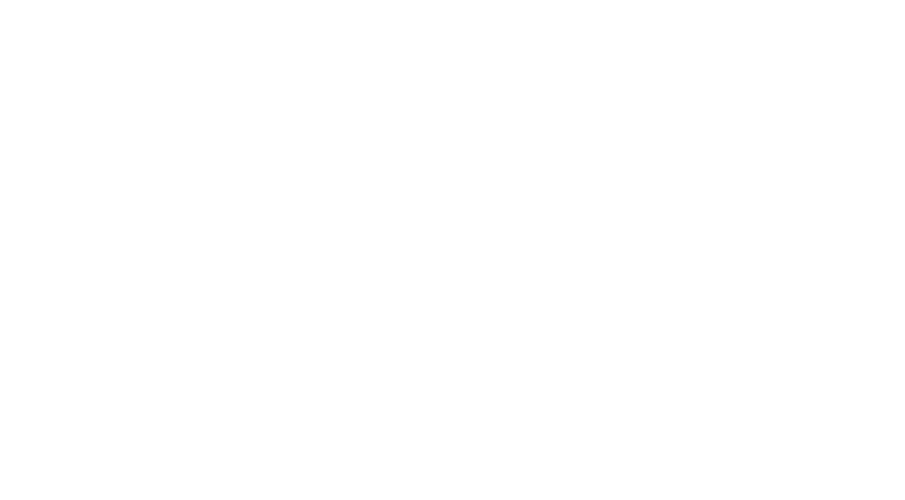
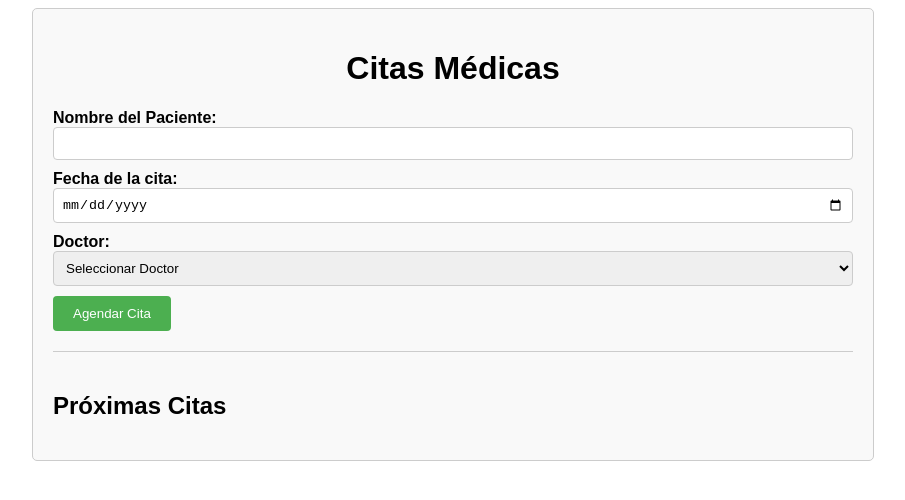
Before and after one commit to santi025/aplicaciones, a plain HTML site: page ejercicio 1/ejercicio1.html in a window 1280 px wide. Shown: the whole page, without its empty margins (187-1092 px from the left). Drawn offline with Linux system fonts and the light colour scheme.

Commit message:
cambio de la citas

```diff
--- a/ejercicio 1/ejercicio1.css
+++ b/ejercicio 1/ejercicio1.css
@@ -0,0 +1,70 @@
+body {
+    font-family: Arial, sans-serif;
+  }
+
+  .container {
+    max-width: 800px;
+    margin: 0 auto;
+    padding: 20px;
+    border: 1px solid #ccc;
+    border-radius: 5px;
+    background-color: #f9f9f9;
+  }
+
+  h1 {
+    text-align: center;
+  }
+
+  form {
+    margin-bottom: 20px;
+  }
+
+  label {
+    font-weight: bold;
+  }
+
+  input[type="text"],
+  input[type="date"],
+  select {
+    width: 100%;
+    padding: 8px;
+    margin-bottom: 10px;
+    border: 1px solid #ccc;
+    border-radius: 4px;
+    box-sizing: border-box;
+  }
+
+  button {
+    background-color: #4CAF50;
+    color: white;
+    padding: 10px 20px;
+    border: none;
+    border-radius: 4px;
+    cursor: pointer;
+  }
+
+  button:hover {
+    background-color: #45a049;
+  }
+
+  #appointments {
+    border-top: 1px solid #ccc;
+    padding-top: 20px;
+  }
+
+  #appointmentList {
+    list-style-type: none;
+    padding: 0;
+  }
+
+  #appointmentList li {
+    background-color: #fff;
+    padding: 10px;
+    border-radius: 4px;
+    margin-bottom: 10px;
+    box-shadow: 0 2px 4px rgba(0, 0, 0, 0.1);
+  }
+
+  #appointmentList li:hover {
+    background-color: #f0f0f0;
+  }
--- a/ejercicio 1/ejercicio1.html
+++ b/ejercicio 1/ejercicio1.html
@@ -1,11 +1,34 @@
 <!DOCTYPE html>
 <html lang="en">
 <head>
-    <meta charset="UTF-8">
-    <meta name="viewport" content="width=device-width, initial-scale=1.0">
-    <title>Document</title>
+  <meta charset="UTF-8">
+  <meta name="viewport" content="width=device-width, initial-scale=1.0">
+  <title>Citas Médicas</title>
+  <link rel="stylesheet" href="ejercicio1.css">
 </head>
 <body>
+  <div class="container">
+    <h1>Citas Médicas</h1>
+    <form id="appointmentForm">
+      <label for="patientName">Nombre del Paciente:</label>
+      <input type="text" id="patientName" required><br>
+      <label for="appointmentDate">Fecha de la cita:</label>
+      <input type="date" id="appointmentDate" required><br>
+      <label for="doctor">Doctor:</label>
+      <select id="doctor" required>
+        <option value="">Seleccionar Doctor</option>
+        <option value="Dr. García">Dr. García</option>
+        <option value="Dr. Martínez">Dr. Martínez</option>
+        <option value="Dr. López">Dr. López</option>
+      </select><br>
+      <button type="submit">Agendar Cita</button>
+    </form>
+    <div id="appointments">
+      <h2>Próximas Citas</h2>
+      <ul id="appointmentList"></ul>
+    </div>
+  </div>
 
+  <script src="ejercicio1.js"></script>
 </body>
 </html>
--- a/ejercicio 1/ejercicio1.js
+++ b/ejercicio 1/ejercicio1.js
@@ -0,0 +1,23 @@
+document.getElementById('appointmentForm').addEventListener('submit', function(event) {
+    event.preventDefault();
+
+    const patientName = document.getElementById('patientName').value;
+    const appointmentDate = document.getElementById('appointmentDate').value;
+    const doctor = document.getElementById('doctor').value;
+
+    const appointment = {
+      patientName: patientName,
+      appointmentDate: appointmentDate,
+      doctor: doctor
+    };
+
+    const listItem = document.createElement('li');
+    listItem.textContent = `${appointment.patientName} - ${appointment.appointmentDate} - ${appointment.doctor}`;
+
+    document.getElementById('appointmentList').appendChild(listItem);
+
+    // Clear form fields
+    document.getElementById('patientName').value = '';
+    document.getElementById('appointmentDate').value = '';
+    document.getElementById('doctor').value = '';
+  });
```
